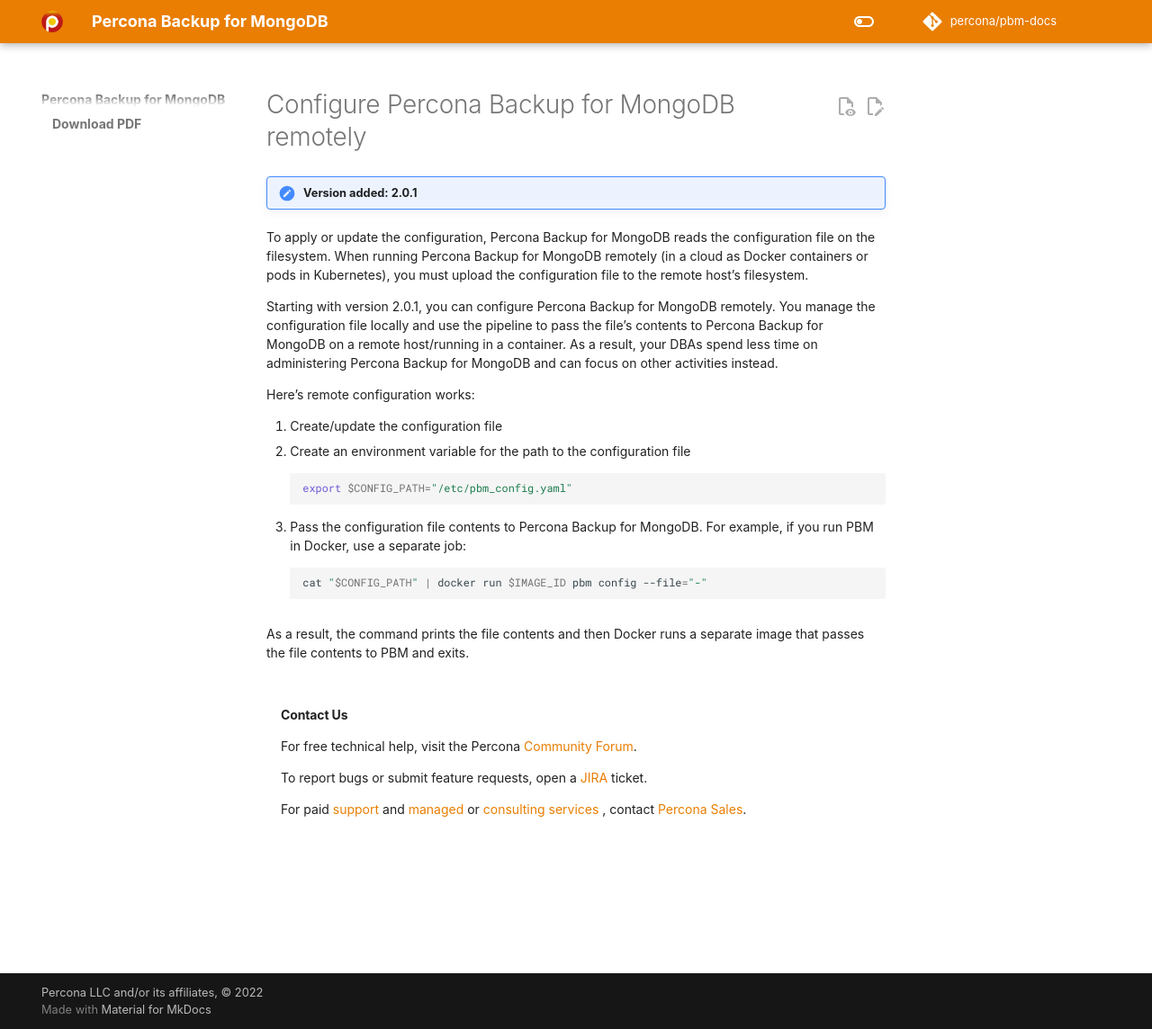
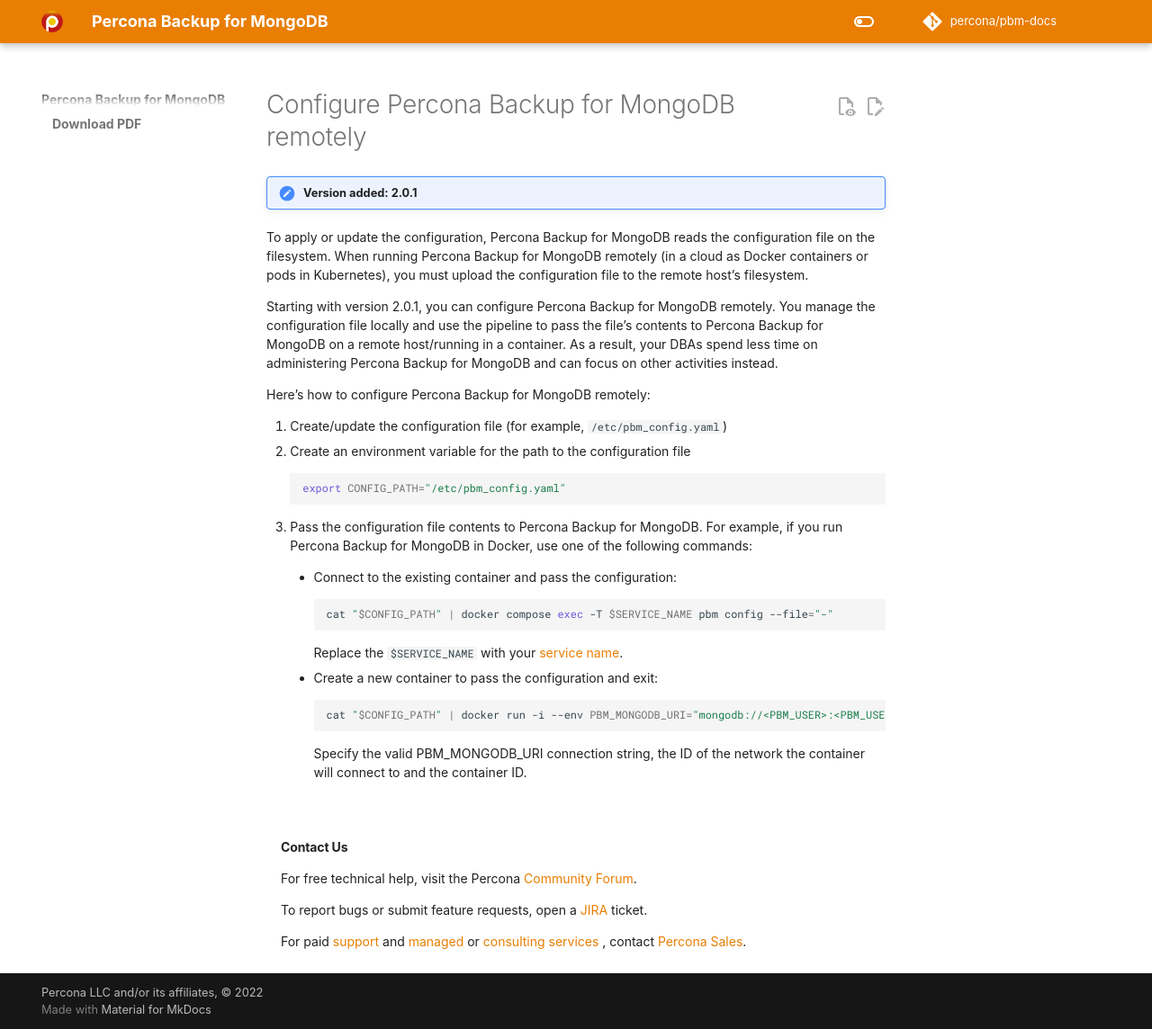
Before and after one commit to percona/pbm-docs, an MkDocs documentation site: the page built from docs/manage/configure-remotely.md, in a window 1280 px wide and 1144 px high. Shown: the whole window at 90% size. Built offline with MkDocs 1.6.1 and Material for MkDocs 9.7.7, drawn with Linux system fonts in a browser that asks for light colours; nearby versions of some CDN libraries; some web fonts are replaced; comment, search, counter and statistics services are not loaded.

Commit message:
Amended the example instructions

````diff
--- a/docs/manage/configure-remotely.md
+++ b/docs/manage/configure-remotely.md
@@ -6,19 +6,29 @@
 
 Starting with version 2.0.1, you can configure Percona Backup for MongoDB remotely. You manage the configuration file locally and use the pipeline to pass the file's contents to Percona Backup for MongoDB on a remote host/running in a container. As a result, your DBAs spend less time on administering Percona Backup for MongoDB and can focus on other activities instead.
 
-Here’s remote configuration works:
+Here’s how to configure Percona Backup for MongoDB remotely:
 
-1. Create/update the configuration file
+1. Create/update the configuration file (for example, `/etc/pbm_config.yaml`)
 2. Create an environment variable for the path to the configuration file
 
     ```sh
-    export $CONFIG_PATH="/etc/pbm_config.yaml"
+    export CONFIG_PATH="/etc/pbm_config.yaml"
     ```
 
-3. Pass the configuration file contents to Percona Backup for MongoDB. For example, if you run PBM in Docker, use a separate job:
+3. Pass the configuration file contents to Percona Backup for MongoDB. For example, if you run Percona Backup for MongoDB in Docker, use one of the following commands:
 
-    ```sh
-    cat "$CONFIG_PATH" | docker run $IMAGE_ID pbm config --file="-"
-    ```
+    * Connect to the existing container and pass the configuration:
 
-As a result, the command prints the file contents and then Docker runs a separate image that passes the file contents to PBM and exits.
+        ```sh
+        cat "$CONFIG_PATH" | docker compose exec -T $SERVICE_NAME pbm config --file="-"
+        ```
+
+        Replace the `$SERVICE_NAME` with your [service name](https://docs.docker.com/compose/compose-file/#services-top-level-element).
+
+    * Create a new container to pass the configuration and exit:
+
+        ```sh
+        cat "$CONFIG_PATH" | docker run -i --env PBM_MONGODB_URI="mongodb://<PBM_USER>:<PBM_USER_PASSWORD>@<HOST>:<PORT>" --network=$NET_ID $CONTAINER_ID pbm config --file="-"
+        ```
+
+        Specify the valid PBM_MONGODB_URI connection string, the ID of the network the container will connect to and the container ID.
````
